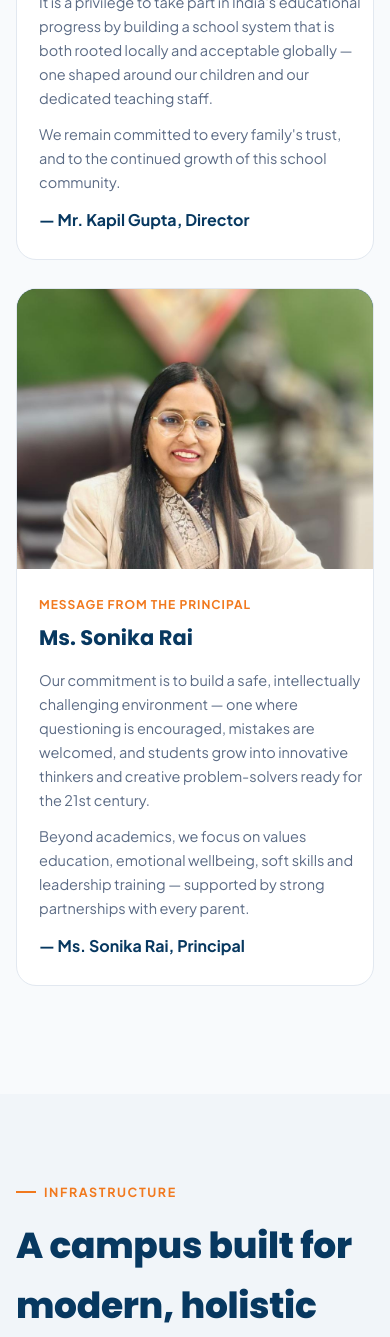
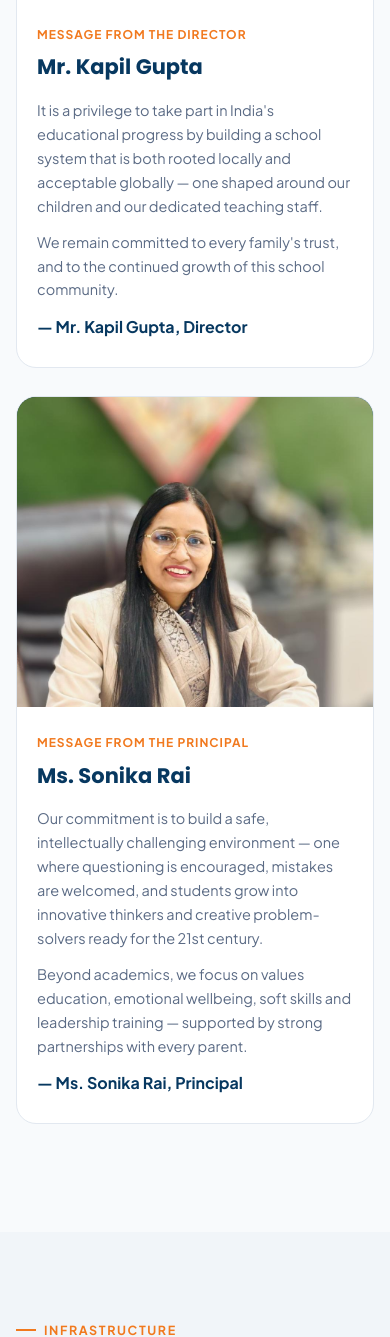
Before and after one commit to Ishant33/max-school, a PHP site: page /about-us.html in a window 390 px wide. Shown: the part 4054-5391 px from the top of the page. Run offline with PHP 8.4, Linux system fonts and the light colour scheme; data that the repository does not hold is empty.

Commit message:
Add files via upload

```diff
--- a/about-us.html
+++ b/about-us.html
@@ -186,7 +186,7 @@
         <span class="eyebrow">Leadership Messages</span>
         <h2>From the desk of our leadership</h2>
       </div>
-      <div class="msg-card">
+      <div class="msg-card" id="chairperson">
         <div class="msg-photo"><img src="assets/img/Faculty%20images/Chairman.jpg" alt="CA Mukesh Bansal, Chairperson" loading="lazy" decoding="async"></div>
         <div class="msg-body">
           <div class="role">Message from the Chairperson</div>
@@ -198,8 +198,8 @@
         </div>
       </div>
 
+      <span id="secretary" class="anchor-target" aria-hidden="true" style="display:block; visibility:hidden;"></span>
       <div class="msg-card" id="director">
-        <a id="secretary" style="position:relative; top:-80px;"></a>
         <div class="msg-photo"><img src="assets/img/Faculty%20images/director.jpg" alt="Mr. Kapil Gupta, Director" loading="lazy" decoding="async"></div>
         <div class="msg-body">
           <div class="role">Message from the Director</div>
--- a/assets/css/style.css
+++ b/assets/css/style.css
@@ -487,10 +487,11 @@ nav.menu > ul > li:hover .dropdown{opacity:1; visibility:visible; transform:tran
 .leader-info span{font-size:12.5px; color:var(--orange); font-weight:700; letter-spacing:.4px; text-transform:uppercase;}
 
 .msg-card{background:#fff; border:1px solid var(--line); border-radius:20px; overflow:hidden; display:grid; grid-template-columns:280px 1fr; margin-bottom:28px;}
-.msg-photo{background:linear-gradient(160deg,var(--navy),var(--blue)); display:flex; align-items:center; justify-content:center; color:rgba(255,255,255,.65); font-size:13px; min-height:100%;}
-.msg-photo img{width:100%; height:100%; min-height:280px; object-fit:cover; object-position:center 20%;}
-#director .msg-photo img{object-position:center 15%;}
-#principal .msg-photo img{object-position:center 22%;}
+.msg-photo{background:linear-gradient(160deg,var(--navy),var(--blue)); display:flex; align-items:center; justify-content:center; color:rgba(255,255,255,.65); font-size:13px; min-height:100%; overflow:hidden; position:relative;}
+.msg-photo img{width:100%; height:100%; min-height:280px; object-fit:cover; object-position:center 20%; display:block;}
+#chairperson .msg-photo img{object-position:25% 10%;}
+#director .msg-photo img{object-position:center 6%;}
+#principal .msg-photo img{object-position:center 18%;}
 .msg-body{padding:36px 40px;}
 .msg-body .role{font-size:12px; font-weight:700; letter-spacing:1px; text-transform:uppercase; color:var(--orange); margin-bottom:6px;}
 .msg-body h3{font-size:21px; color:var(--navy); margin-bottom:14px;}
@@ -1153,8 +1154,8 @@ footer ul li a:hover{color:var(--orange-light);}
   .foot-grid{grid-template-columns:1fr 1fr;}
   .cta-band{flex-direction:column; text-align:center;}
   .hero h1{font-size:34px;}
-  .msg-card{grid-template-columns:1fr;}
-  .msg-photo{min-height:280px; max-height:420px; aspect-ratio:4/3;}
+  .msg-card{grid-template-columns:250px 1fr;}
+  .msg-photo{min-height:100%; max-height:none; aspect-ratio:auto;}
   .infra-grid, .step-grid{grid-template-columns:1fr 1fr;}
   .gallery-grid{grid-template-columns:1fr 1fr;}
   .document-grid{grid-template-columns:repeat(2,1fr);}
@@ -1178,6 +1179,12 @@ footer ul li a:hover{color:var(--orange-light);}
   .discover-ring li:nth-child(6) a,
   .discover-ring li:nth-child(7) a,
   .discover-ring li:nth-child(8) a{flex-direction:row;}
+}
+
+@media(max-width:720px){
+  .msg-card{grid-template-columns:1fr;}
+  .msg-photo{width:100%; height:320px; min-height:0; max-height:340px; aspect-ratio:auto;}
+  .msg-photo img{width:100%; height:100%; min-height:0;}
 }
 
 @media(max-width:600px){
@@ -1220,7 +1227,8 @@ footer ul li a:hover{color:var(--orange-light);}
   .discover-core{width:min(268px,86%); margin-bottom:28px;}
   .discover-ring{grid-template-columns:1fr;}
   .discover-note{font-size:14px; margin-top:26px;}
-  .msg-body{padding:26px 22px;}
+  .msg-body{padding:26px 20px;}
+  .msg-photo{height:310px; max-height:320px;}
   .infra-grid, .step-grid{grid-template-columns:1fr;}
   .gallery-grid{gap:10px;}
   .gallery-tile{font-size:11px;}
```
